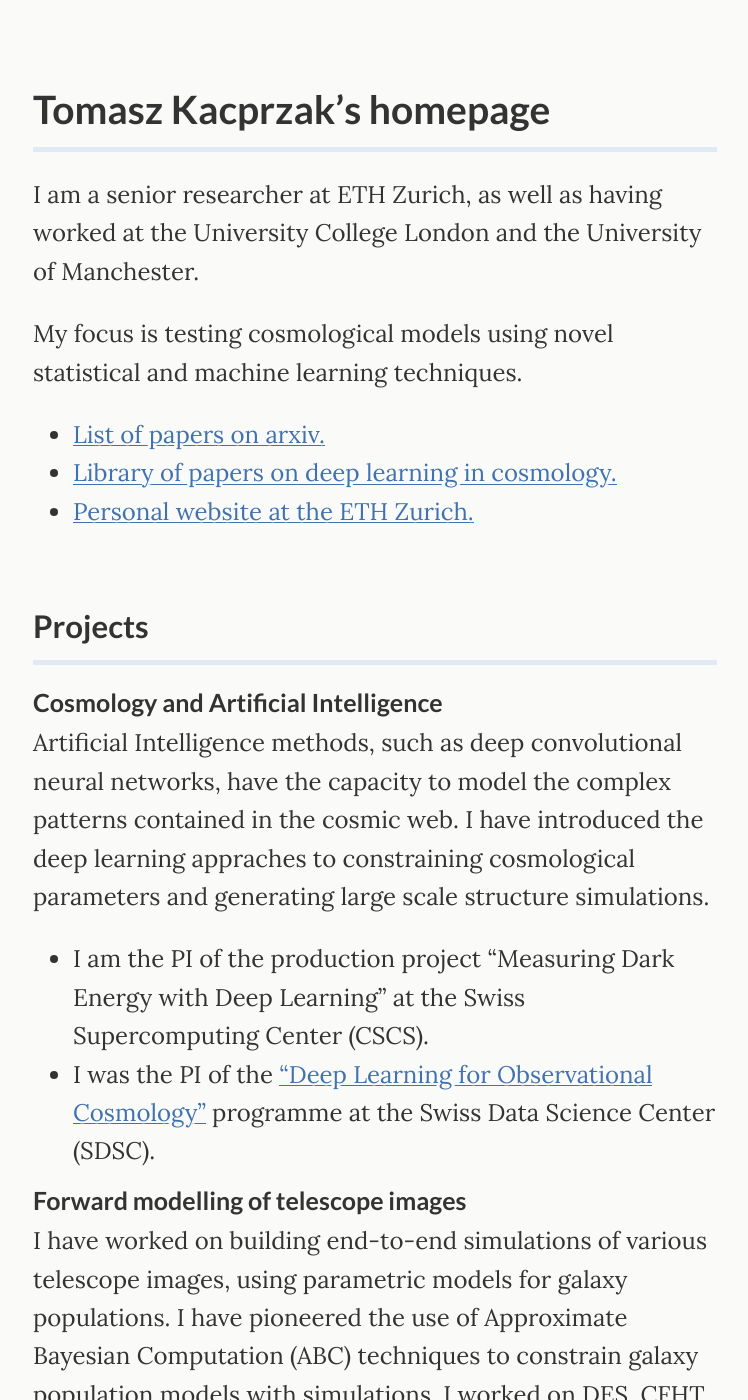
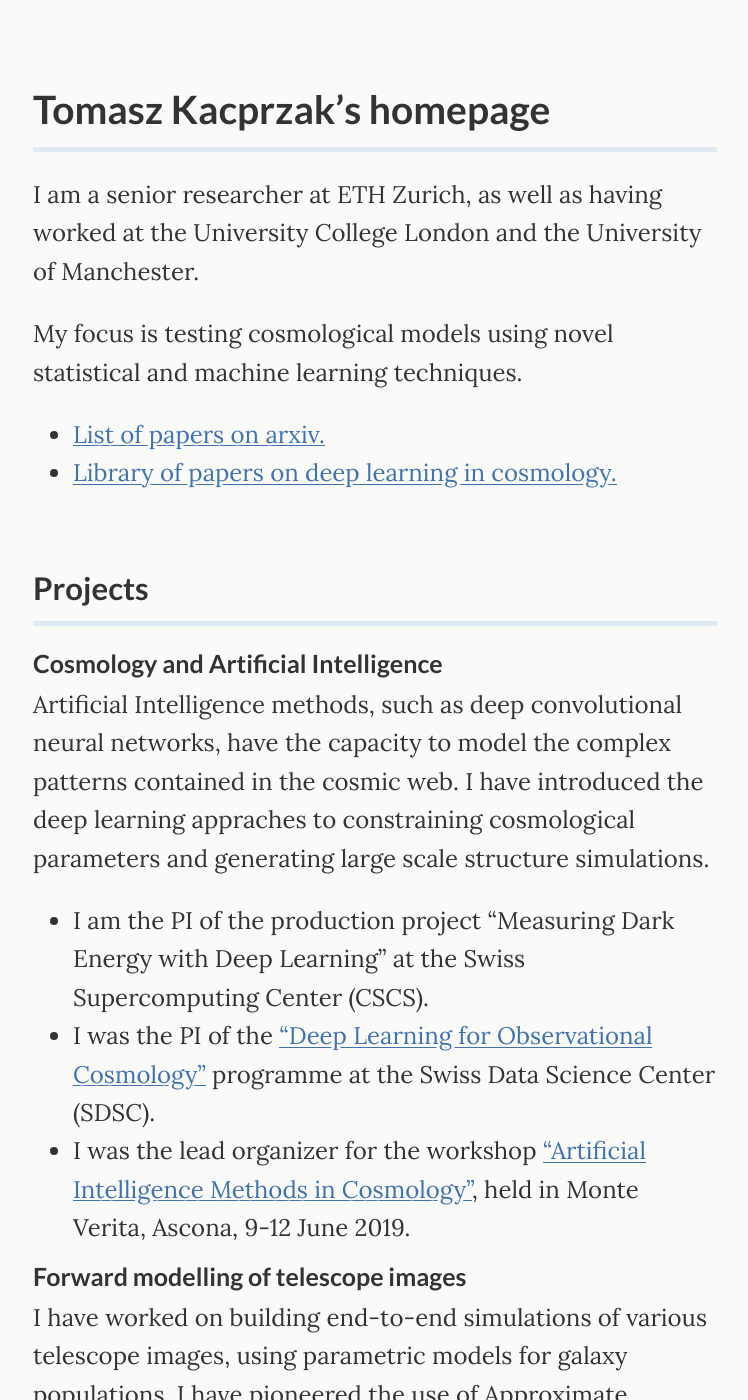
Before and after one commit to tomaszkacprzak/tomaszkacprzak.github.io, a Jekyll site: the page built from index.md, in a window 1280 px wide and 1400 px high. Shown: the whole window, without its empty margins (265-1013 px from the left). Built offline with Jekyll 4.4.1, drawn with Linux system fonts in a browser that asks for light colours; some of the changed text lies outside the part shown.

Commit message:
Update index.md

```diff
--- a/index.md
+++ b/index.md
@@ -14,7 +14,7 @@ My focus is testing cosmological models using novel statistical and machine lear
 
    *   [List of papers on arxiv.](https://arxiv.org/find/astro-ph/1/au:+Kacprzak_T/0/1/0/all/0/1)
    *   [Library of papers on deep learning in cosmology.](https://ui.adsabs.harvard.edu//#user/libraries/Tm731Ip0TkqWf9jLr5bMpA)
-   *   [Personal website at the ETH Zurich.](https://ethz.ch/content/specialinterest/phys/particle-physics/ipa/en/people/person-detail.MjEyNzM5.TGlzdC8xNTE3LDU5MTA3MzQ0MA==.html)
+
 
 <br>
 
@@ -28,6 +28,7 @@ Artificial Intelligence methods, such as deep convolutional neural networks, hav
 I have introduced the deep learning appraches to constraining cosmological parameters and generating large scale structure simulations.
  * I am the PI of the production project "Measuring Dark Energy with Deep Learning" at the Swiss Supercomputing Center (CSCS).
  * I was the PI of the ["Deep Learning for Observational Cosmology"](https://datascience.ch/project/deep-learning-for-observational-cosmology-dloc/) programme at the Swiss Data Science Center (SDSC).
+ * I was the lead organizer for the workshop ["Artificial Intelligence Methods in Cosmology"]("https://sites.google.com/site/aicosmo2019/"), held in Monte Verita, Ascona, 9-12 June 2019.
 
 ### Forward modelling of telescope images
 
```
Also changed, not shown: other parts of index.md (+0 -1 lines).
